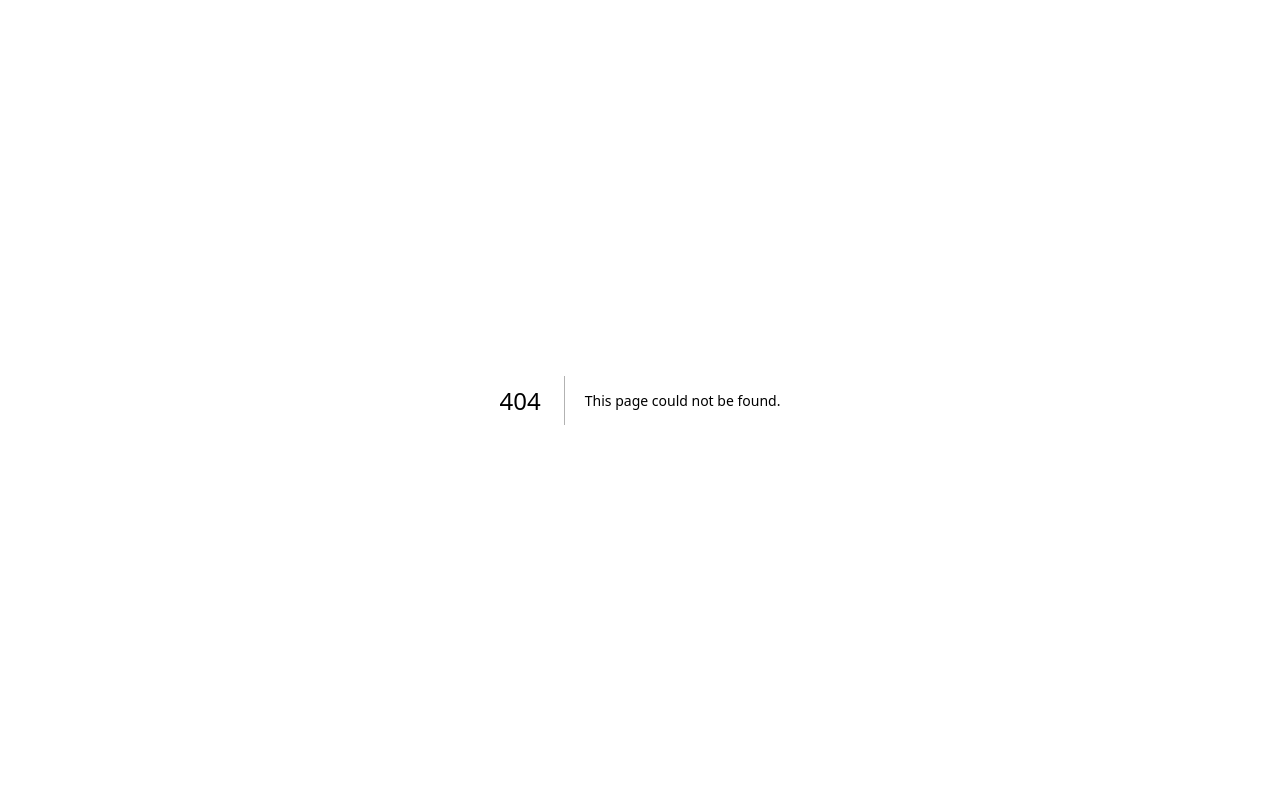
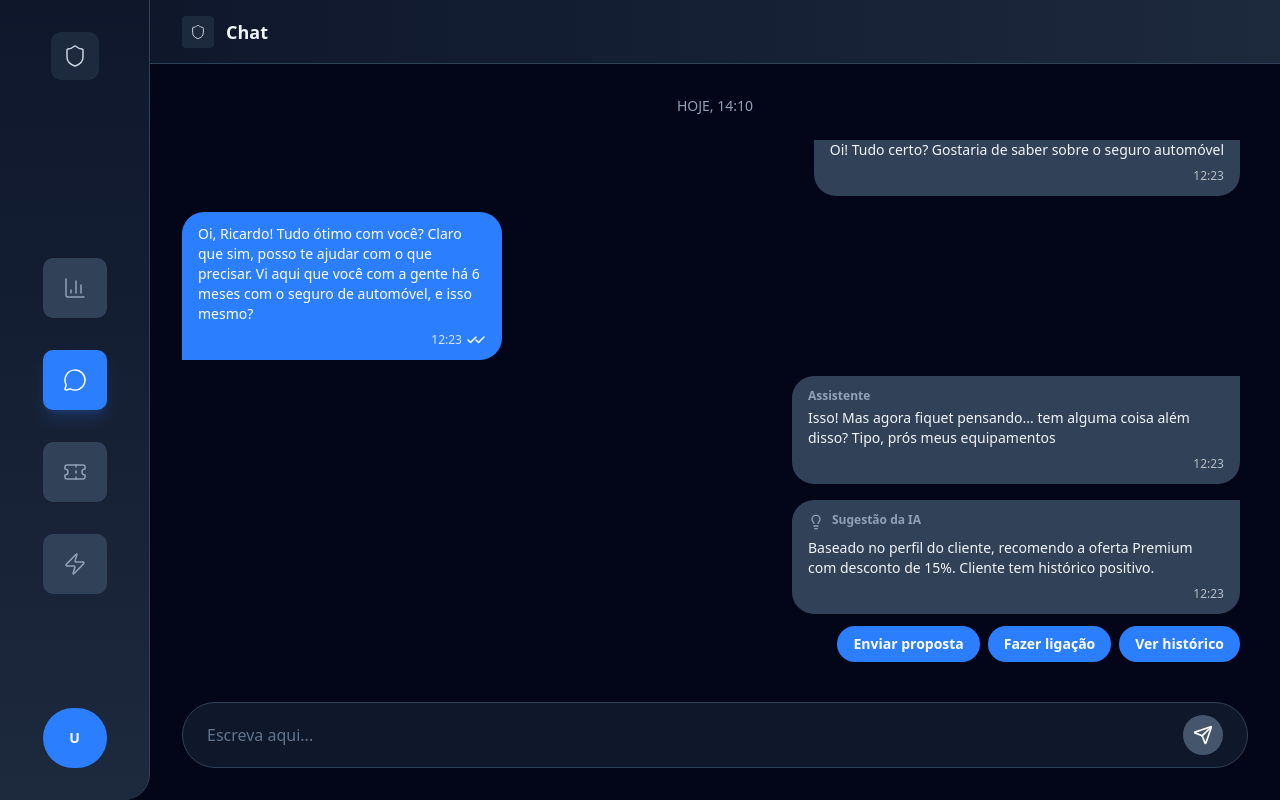
Before and after one commit to peueueu/loomi-tech-challenge, a Next.js app: page /dashboard/chat in a window 1280 px wide. Before the commit this address had no page. Built offline with nearby package versions, Linux system fonts and the light colour scheme.

Commit message:
feat: create chat page

```diff
--- /dev/null
+++ b/src/app/dashboard/chat/page.tsx
@@ -0,0 +1,152 @@
+"use client";
+
+import { useState, useRef, useEffect } from "react";
+import { Message } from "@/components/chat/message";
+import { AISuggestion } from "@/components/chat/ai-suggestion";
+import { ChatInput } from "@/components/chat/chat-input";
+import { ChatMessage } from "@/types/chat.types";
+
+const INITIAL_MESSAGES: ChatMessage[] = [
+	{
+		id: "1",
+		type: "assistant",
+		content: "Oi! Tudo certo? Gostaria de saber sobre o seguro automóvel",
+		timestamp: "12:23",
+	},
+	{
+		id: "2",
+		type: "user",
+		content:
+			"Oi, Ricardo! Tudo ótimo com você? Claro que sim, posso te ajudar com o que precisar. Vi aqui que você com a gente há 6 meses com o seguro de automóvel, e isso mesmo?",
+		timestamp: "12:23",
+		userName: "Ricardo Leite - Seguro Automóvel",
+		showCheckmarks: true,
+	},
+	{
+		id: "3",
+		type: "assistant",
+		content:
+			"Isso! Mas agora fiquet pensando... tem alguma coisa além disso? Tipo, prós meus equipamentos",
+		timestamp: "12:23",
+	},
+	{
+		id: "4",
+		type: "suggestion",
+		content:
+			"Baseado no perfil do cliente, recomendo a oferta Premium com desconto de 15%. Cliente tem histórico positivo.",
+		timestamp: "12:23",
+		actions: [
+			{
+				id: "send-proposal",
+				label: "Enviar proposta",
+				onClick: () => alert("Proposta enviada!"),
+			},
+			{
+				id: "make-call",
+				label: "Fazer ligação",
+				onClick: () => alert("Iniciando ligação..."),
+			},
+			{
+				id: "view-history",
+				label: "Ver histórico",
+				onClick: () => alert("Abrindo histórico..."),
+			},
+		],
+	},
+];
+
+export default function Chat() {
+	const [messages, setMessages] = useState<ChatMessage[]>(INITIAL_MESSAGES);
+	const [inputValue, setInputValue] = useState("");
+	const messagesEndRef = useRef<HTMLDivElement>(null);
+
+	const scrollToBottom = () => {
+		messagesEndRef.current?.scrollIntoView({ behavior: "smooth" });
+	};
+
+	useEffect(() => {
+		scrollToBottom();
+	}, [messages]);
+
+	const handleSendMessage = () => {
+		if (!inputValue.trim()) return;
+
+		const assistantMessage: ChatMessage = {
+			id: Date.now().toString(),
+			type: "assistant",
+			content: inputValue,
+			timestamp: new Date().toLocaleTimeString("pt-BR", {
+				hour: "2-digit",
+				minute: "2-digit",
+			}),
+		};
+
+		setMessages((prev) => [...prev, assistantMessage]);
+		setInputValue("");
+
+		setTimeout(() => {
+			const userMessage: ChatMessage = {
+				id: (Date.now() + 1).toString(),
+				type: "user",
+				content:
+					"Entendi sua resposta. Deixe-me analisar melhor essa informação...",
+				timestamp: new Date().toLocaleTimeString("pt-BR", {
+					hour: "2-digit",
+					minute: "2-digit",
+				}),
+				userName: "Ricardo Leite - Seguro Automóvel",
+				showCheckmarks: true,
+			};
+			setMessages((prev) => [...prev, userMessage]);
+		}, 1000);
+	};
+
+	return (
+		<div className='flex flex-col h-full'>
+			<div className='flex justify-center mb-4 sm:mb-5 lg:mb-6'>
+				<span className='text-xs sm:text-sm text-slate-400'>
+					HOJE,{" "}
+					{new Date().toLocaleTimeString("pt-BR", {
+						hour: "2-digit",
+						minute: "2-digit",
+					})}
+				</span>
+			</div>
+
+			<div className='flex-1 overflow-y-auto mb-4 sm:mb-5 lg:mb-6 pr-2'>
+				<div className='space-y-2 sm:space-y-3'>
+					{messages.map((msg) => {
+						if (msg.type === "suggestion") {
+							return (
+								<AISuggestion
+									key={msg.id}
+									content={msg.content}
+									timestamp={msg.timestamp}
+									actions={msg.actions || []}
+								/>
+							);
+						}
+
+						return (
+							<Message
+								key={msg.id}
+								type={msg.type}
+								content={msg.content}
+								timestamp={msg.timestamp}
+								userName={msg.userName}
+								showCheckmarks={msg.showCheckmarks}
+							/>
+						);
+					})}
+					<div ref={messagesEndRef} />
+				</div>
+			</div>
+
+			<ChatInput
+				value={inputValue}
+				onChange={setInputValue}
+				onSend={handleSendMessage}
+			/>
+		</div>
+	);
+}
```
